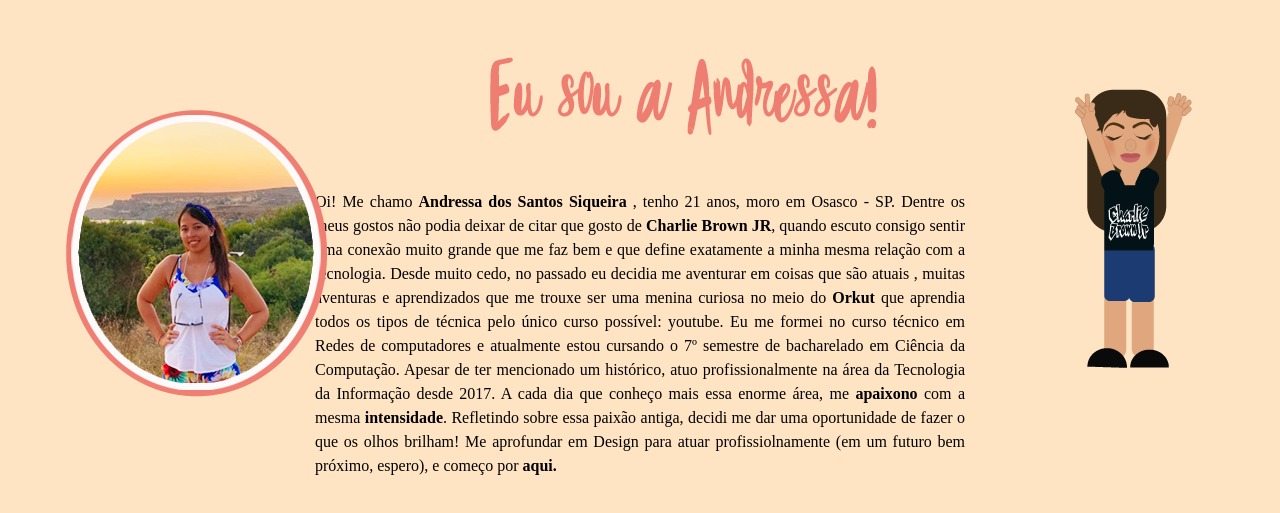
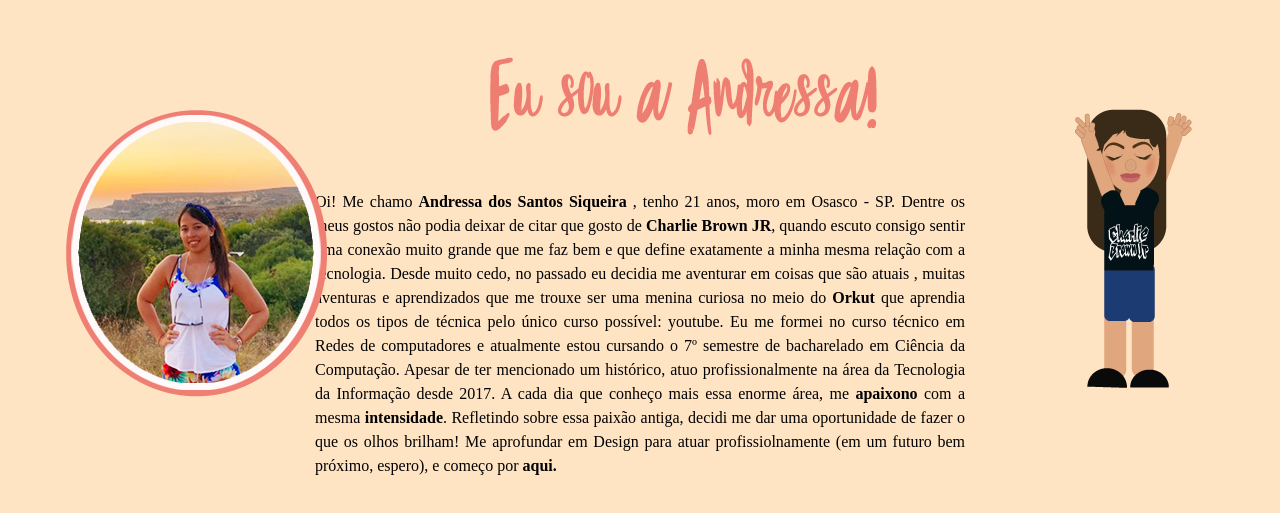
Before and after one commit to AndressaSiqueira/Curriculo, a plain HTML site: page index.html in a window 1280 px wide. Shown: the part 93-606 px from the top of the page. Drawn offline with Linux system fonts and the light colour scheme.

Commit message:
Update quemsou.css

```diff
--- a/quemsou.css
+++ b/quemsou.css
@@ -123,5 +123,5 @@ color: black;
   margin-left: 120px;
   position: absolute;
   left: 900px; /* posiciona a 90px para a esquerda */
-  top: 140px; /* posiciona a 70px para baixo */
+  top: 160px; /* posiciona a 70px para baixo */
   }
```
